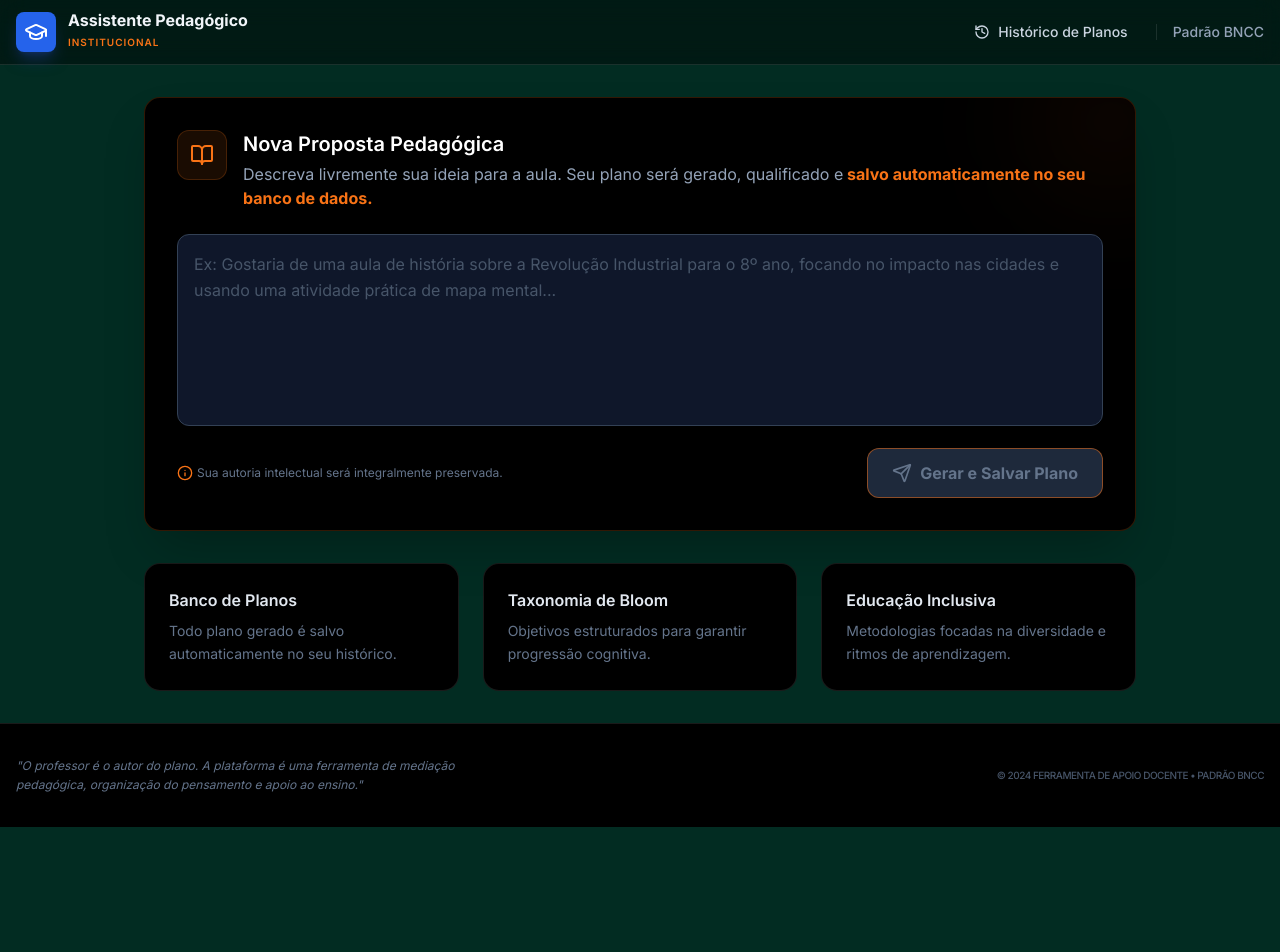
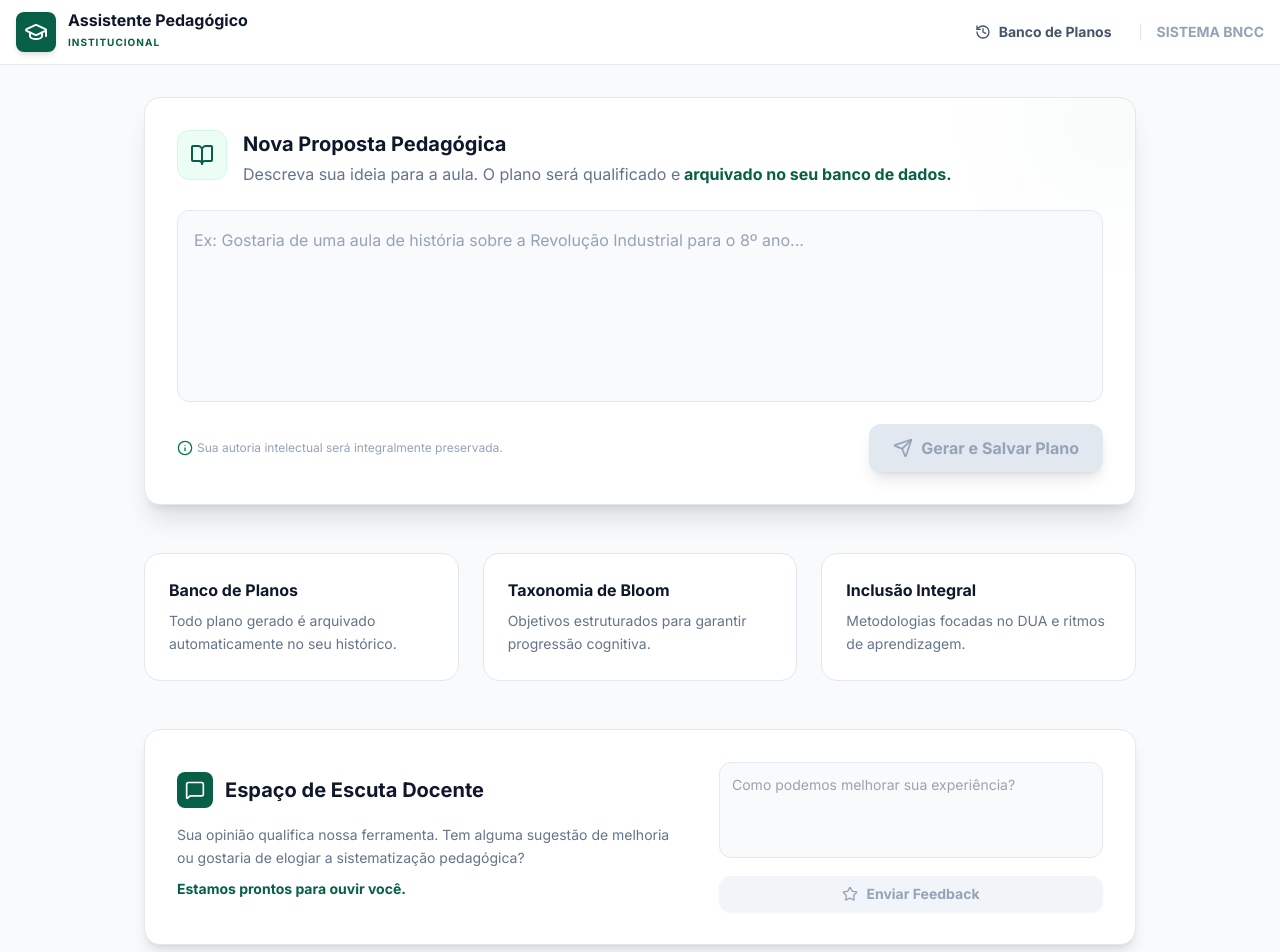
Before and after one commit to martinskati/GPP--PLANNER--Gerador-de-Planos-Pedag-gicos, a React (Vite) app: page / in a window 1280 px wide. Shown: the top 952 px of the page. Before the commit the page ends 827 px from the top, so only its background shows below. Built offline with nearby package versions, Linux system fonts and the light colour scheme.

Commit message:
segundo primmit

```diff
--- a/App.tsx
+++ b/App.tsx
@@ -7,10 +7,13 @@ import Header from './components/Header';
 import Footer from './components/Footer';
 import PlanResult from './components/PlanResult';
 import HistoryDrawer from './components/HistoryDrawer';
-import { BookOpen, Send, Loader2, Info } from 'lucide-react';
+import { BookOpen, Send, Loader2, Info, MessageSquare, Star, CheckCircle } from 'lucide-react';
 
 const App: React.FC = () => {
   const [inputText, setInputText] = useState('');
+  const [feedbackText, setFeedbackText] = useState('');
+  const [feedbackStatus, setFeedbackStatus] = useState<'idle' | 'sending' | 'success'>('idle');
+
   const [state, setState] = useState<AppState>({
     isGenerating: false,
     plan: null,
@@ -39,10 +42,7 @@ const App: React.FC = () => {
 
     try {
       const generatedPlan = await generateLessonPlan(inputText);
-
-      // Salva automaticamente no "Banco"
       storageService.savePlan(generatedPlan);
-      // Atualiza lista local imediatamente
       setHistory(storageService.getHistory());
 
       setState({
@@ -60,6 +60,19 @@ const App: React.FC = () => {
     }
   }, [inputText]);
 
+  const handleSendFeedback = (e: React.FormEvent) => {
+    e.preventDefault();
+    if (!feedbackText.trim()) return;
+
+    setFeedbackStatus('sending');
+    // Simula envio para um servidor/banco de dados
+    setTimeout(() => {
+      setFeedbackStatus('success');
+      setFeedbackText('');
+      setTimeout(() => setFeedbackStatus('idle'), 5000);
+    }, 1500);
+  };
+
   const handleReset = () => {
     setState({ isGenerating: false, plan: null, error: null, showHistory: false });
     setInputText('');
@@ -69,7 +82,7 @@ const App: React.FC = () => {
     setState(prev => ({
       ...prev,
       plan: savedPlan,
-      showHistory: false, // Fecha o drawer ao selecionar
+      showHistory: false,
       error: null
     }));
   };
@@ -82,7 +95,7 @@ const App: React.FC = () => {
   };
 
   return (
-    <div className="min-h-screen flex flex-col text-slate-100 relative">
+    <div className="min-h-screen flex flex-col text-slate-800 relative bg-slate-50">
       <Header onOpenHistory={() => setState(prev => ({ ...prev, showHistory: true }))} />
 
       <HistoryDrawer
@@ -95,20 +108,20 @@ const App: React.FC = () => {
 
       <main className="flex-grow container mx-auto px-4 py-8 max-w-5xl">
         {!state.plan ? (
-          <div className="space-y-8 animate-in fade-in duration-500">
-            {/* Card Principal - Preto com detalhes Laranja */}
-            <div className="bg-black rounded-2xl shadow-2xl border border-orange-500/20 p-6 md:p-8 relative overflow-hidden">
-              <div className="absolute top-0 right-0 w-32 h-32 bg-orange-600/10 rounded-full blur-3xl -mr-10 -mt-10 pointer-events-none"></div>
+          <div className="space-y-12 animate-in fade-in duration-500">
+            {/* Card Principal */}
+            <div className="bg-white rounded-2xl shadow-xl border border-slate-200 p-6 md:p-8 relative overflow-hidden">
+              <div className="absolute top-0 right-0 w-32 h-32 bg-emerald-900/5 rounded-full blur-3xl -mr-10 -mt-10 pointer-events-none"></div>
 
               <div className="flex items-start space-x-4 mb-6 relative z-10">
-                <div className="bg-orange-500/10 p-3 rounded-xl border border-orange-500/20">
-                  <BookOpen className="text-orange-500 w-6 h-6" />
+                <div className="bg-emerald-50 p-3 rounded-xl border border-emerald-100">
+                  <BookOpen className="text-emerald-800 w-6 h-6" />
                 </div>
                 <div>
-                  <h2 className="text-xl font-semibold text-white">Nova Proposta Pedagógica</h2>
-                  <p className="text-slate-400 mt-1">
-                    Descreva livremente sua ideia para a aula. Seu plano será gerado, qualificado e
-                    <span className="text-orange-500 font-bold"> salvo automaticamente no seu banco de dados.</span>
+                  <h2 className="text-xl font-bold text-slate-900">Nova Proposta Pedagógica</h2>
+                  <p className="text-slate-500 mt-1">
+                    Descreva sua ideia para a aula. O plano será qualificado e
+                    <span className="text-emerald-800 font-bold"> arquivado no seu banco de dados.</span>
                   </p>
                 </div>
               </div>
@@ -117,25 +130,25 @@ const App: React.FC = () => {
                 <textarea
                   value={inputText}
                   onChange={(e) => setInputText(e.target.value)}
-                  placeholder="Ex: Gostaria de uma aula de história sobre a Revolução Industrial para o 8º ano, focando no impacto nas cidades e usando uma atividade prática de mapa mental..."
-                  className="w-full h-48 p-4 rounded-xl bg-slate-900 border border-slate-700 focus:ring-2 focus:ring-orange-500 focus:border-transparent transition-all outline-none resize-none text-slate-200 placeholder-slate-600 leading-relaxed"
+                  placeholder="Ex: Gostaria de uma aula de história sobre a Revolução Industrial para o 8º ano..."
+                  className="w-full h-48 p-4 rounded-xl bg-slate-50 border border-slate-200 focus:ring-2 focus:ring-emerald-800 focus:border-transparent transition-all outline-none resize-none text-slate-800 placeholder-slate-400 leading-relaxed"
                   disabled={state.isGenerating}
                 />
 
                 <div className="flex items-center justify-between">
-                  <div className="flex items-center text-xs text-slate-500">
-                    <Info className="w-4 h-4 mr-1 text-orange-500" />
+                  <div className="flex items-center text-xs text-slate-400">
+                    <Info className="w-4 h-4 mr-1 text-emerald-700" />
                     Sua autoria intelectual será integralmente preservada.
                   </div>
                   <button
                     type="submit"
                     disabled={state.isGenerating || !inputText.trim()}
-                    className="flex items-center space-x-2 bg-orange-600 hover:bg-orange-700 disabled:bg-slate-800 disabled:text-slate-500 text-white px-6 py-3 rounded-xl font-bold transition-all shadow-lg active:scale-95 border border-orange-500/50"
+                    className="flex items-center space-x-2 bg-emerald-800 hover:bg-emerald-900 disabled:bg-slate-200 disabled:text-slate-400 text-white px-6 py-3 rounded-xl font-bold transition-all shadow-lg active:scale-95"
                   >
                     {state.isGenerating ? (
                       <>
                         <Loader2 className="w-5 h-5 animate-spin" />
-                        <span>Sistematizando e Salvando...</span>
+                        <span>Qualificando e Salvando...</span>
                       </>
                     ) : (
                       <>
@@ -149,23 +162,76 @@ const App: React.FC = () => {
             </div>
 
             {state.error && (
-              <div className="bg-red-900/30 border border-red-500/30 text-red-400 p-4 rounded-xl flex items-center">
-                <span className="font-medium">Ops!</span>
+              <div className="bg-red-50 border border-red-200 text-red-600 p-4 rounded-xl flex items-center">
+                <span className="font-bold">Erro:</span>
                 <span className="ml-2">{state.error}</span>
               </div>
             )}
 
+            {/* Features Grid */}
             <section className="grid md:grid-cols-3 gap-6">
               {[
-                { title: 'Banco de Planos', desc: 'Todo plano gerado é salvo automaticamente no seu histórico.' },
+                { title: 'Banco de Planos', desc: 'Todo plano gerado é arquivado automaticamente no seu histórico.' },
                 { title: 'Taxonomia de Bloom', desc: 'Objetivos estruturados para garantir progressão cognitiva.' },
-                { title: 'Educação Inclusiva', desc: 'Metodologias focadas na diversidade e ritmos de aprendizagem.' }
+                { title: 'Inclusão Integral', desc: 'Metodologias focadas no DUA e ritmos de aprendizagem.' }
               ].map((item, idx) => (
-                <div key={idx} className="bg-black p-6 rounded-2xl border border-white/10 hover:border-orange-500/50 transition-colors group">
-                  <h3 className="font-semibold text-slate-200 mb-2 group-hover:text-orange-400 transition-colors">{item.title}</h3>
+                <div key={idx} className="bg-white p-6 rounded-2xl border border-slate-200 hover:border-emerald-200 hover:shadow-md transition-all group">
+                  <h3 className="font-bold text-slate-900 mb-2 group-hover:text-emerald-800 transition-colors">{item.title}</h3>
                   <p className="text-sm text-slate-500 leading-relaxed">{item.desc}</p>
                 </div>
               ))}
+            </section>
+
+            {/* Seção de Feedback */}
+            <section className="bg-white rounded-2xl shadow-lg border border-slate-200 p-8 relative overflow-hidden">
+              <div className="flex flex-col md:flex-row items-center gap-8">
+                <div className="flex-1 space-y-4">
+                  <div className="flex items-center space-x-3">
+                    <div className="bg-emerald-800 p-2 rounded-lg">
+                      <MessageSquare className="text-white w-5 h-5" />
+                    </div>
+                    <h2 className="text-xl font-bold text-slate-900">Espaço de Escuta Docente</h2>
+                  </div>
+                  <p className="text-slate-500 text-sm leading-relaxed">
+                    Sua opinião qualifica nossa ferramenta. Tem alguma sugestão de melhoria ou gostaria de elogiar a sistematização pedagógica?
+                    <span className="block mt-2 font-bold text-emerald-800">Estamos prontos para ouvir você.</span>
+                  </p>
+                </div>
+
+                <div className="w-full md:w-96">
+                  {feedbackStatus === 'success' ? (
+                    <div className="bg-emerald-50 border border-emerald-100 p-6 rounded-xl text-center animate-in zoom-in duration-300">
+                      <CheckCircle className="w-10 h-10 text-emerald-800 mx-auto mb-3" />
+                      <h3 className="font-bold text-emerald-900">Obrigado pelo Feedback!</h3>
+                      <p className="text-xs text-emerald-700 mt-1">Sua contribuição é essencial para nossa evolução.</p>
+                    </div>
+                  ) : (
+                    <form onSubmit={handleSendFeedback} className="space-y-3">
+                      <textarea
+                        value={feedbackText}
+                        onChange={(e) => setFeedbackText(e.target.value)}
+                        placeholder="Como podemos melhorar sua experiência?"
+                        className="w-full h-24 p-3 rounded-xl bg-slate-50 border border-slate-200 text-sm focus:ring-2 focus:ring-emerald-800 outline-none transition-all resize-none"
+                        disabled={feedbackStatus === 'sending'}
+                      />
+                      <button
+                        type="submit"
+                        disabled={feedbackStatus === 'sending' || !feedbackText.trim()}
+                        className="w-full flex items-center justify-center space-x-2 bg-emerald-800 hover:bg-emerald-900 disabled:bg-slate-100 disabled:text-slate-400 text-white py-2 rounded-xl font-bold text-sm transition-all shadow-sm"
+                      >
+                        {feedbackStatus === 'sending' ? (
+                          <Loader2 className="w-4 h-4 animate-spin" />
+                        ) : (
+                          <>
+                            <Star className="w-4 h-4" />
+                            <span>Enviar Feedback</span>
+                          </>
+                        )}
+                      </button>
+                    </form>
+                  )}
+                </div>
+              </div>
             </section>
           </div>
         ) : (
--- a/components/Footer.tsx
+++ b/components/Footer.tsx
@@ -3,7 +3,7 @@ import React from 'react';
 
 const Footer: React.FC = () => {
   return (
-    <footer className="bg-black border-t border-white/10 py-8 no-print mt-auto">
+    <footer className="bg-slate-100 border-t border-slate-200 py-8 no-print mt-auto">
       <div className="container mx-auto px-4">
         <div className="flex flex-col md:flex-row justify-between items-center text-center md:text-left space-y-4 md:space-y-0">
           <div className="max-w-md">
@@ -11,7 +11,7 @@ const Footer: React.FC = () => {
               "O professor é o autor do plano. A plataforma é uma ferramenta de mediação pedagógica, organização do pensamento e apoio ao ensino."
             </p>
           </div>
-          <div className="text-[10px] text-slate-600 font-medium uppercase tracking-tighter">
+          <div className="text-[10px] text-slate-400 font-bold uppercase tracking-widest">
             © 2024 Ferramenta de Apoio Docente • Padrão BNCC
           </div>
         </div>
--- a/components/Header.tsx
+++ b/components/Header.tsx
@@ -8,31 +8,30 @@ interface HeaderProps {
 
 const Header: React.FC<HeaderProps> = ({ onOpenHistory }) => {
   return (
-    <header className="bg-black/40 backdrop-blur-md border-b border-white/10 sticky top-0 z-50 no-print">
+    <header className="bg-white/90 backdrop-blur-md border-b border-slate-200 sticky top-0 z-50 no-print">
       <div className="container mx-auto px-4 h-16 flex items-center justify-between">
         <div className="flex items-center space-x-3">
-          {/* Logo Azul e Branco conforme solicitado */}
-          <div className="bg-blue-600 p-2 rounded-lg shadow-lg shadow-blue-900/50">
+          <div className="bg-emerald-800 p-2 rounded-lg shadow-md">
             <GraduationCap className="text-white w-6 h-6" />
           </div>
           <div>
-            <h1 className="font-bold text-slate-100 leading-none">Assistente Pedagógico</h1>
-            <span className="text-[10px] font-semibold text-orange-500 uppercase tracking-widest">Institucional</span>
+            <h1 className="font-bold text-slate-900 leading-none">Assistente Pedagógico</h1>
+            <span className="text-[10px] font-bold text-emerald-800 uppercase tracking-widest">Institucional</span>
           </div>
         </div>
 
         <div className="flex items-center space-x-4">
           <button
             onClick={onOpenHistory}
-            className="flex items-center space-x-2 text-sm font-medium text-slate-300 hover:text-orange-400 transition-colors px-3 py-2 rounded-lg hover:bg-white/5"
+            className="flex items-center space-x-2 text-sm font-bold text-slate-600 hover:text-emerald-800 transition-colors px-3 py-2 rounded-lg hover:bg-emerald-50"
           >
             <History className="w-4 h-4" />
-            <span className="hidden md:inline">Histórico de Planos</span>
+            <span className="hidden md:inline">Banco de Planos</span>
           </button>
 
           <nav className="hidden md:flex items-center space-x-4">
-            <div className="h-4 w-[1px] bg-white/10"></div>
-            <span className="text-sm text-slate-400 font-medium">Padrão BNCC</span>
+            <div className="h-4 w-[1px] bg-slate-200"></div>
+            <span className="text-sm text-slate-400 font-bold">SISTEMA BNCC</span>
           </nav>
         </div>
       </div>
--- a/components/HistoryDrawer.tsx
+++ b/components/HistoryDrawer.tsx
@@ -38,25 +38,25 @@ const HistoryDrawer: React.FC<HistoryDrawerProps> = ({
     <div className="fixed inset-0 z-[60] flex justify-end no-print">
       {/* Overlay */}
       <div
-        className="absolute inset-0 bg-black/80 backdrop-blur-sm transition-opacity"
+        className="absolute inset-0 bg-slate-900/40 backdrop-blur-sm transition-opacity"
         onClick={onClose}
       ></div>
 
       {/* Drawer Content */}
-      <div className="relative w-full max-w-md bg-slate-950 h-full border-l border-orange-500/30 shadow-2xl flex flex-col animate-in slide-in-from-right duration-300">
+      <div className="relative w-full max-w-md bg-white h-full border-l border-slate-200 shadow-2xl flex flex-col animate-in slide-in-from-right duration-300">
 
         {/* Header */}
-        <div className="p-6 border-b border-white/10 flex items-center justify-between bg-black">
+        <div className="p-6 border-b border-slate-100 flex items-center justify-between bg-slate-50">
           <div>
-            <h2 className="text-xl font-bold text-white flex items-center gap-2">
-              <BookOpen className="w-5 h-5 text-orange-500" />
+            <h2 className="text-xl font-bold text-slate-900 flex items-center gap-2">
+              <BookOpen className="w-5 h-5 text-emerald-800" />
               Banco de Planos
             </h2>
-            <p className="text-xs text-slate-400 mt-1">Seu histórico de produções</p>
+            <p className="text-xs text-slate-500 mt-1 font-bold">Produções Qualificadas</p>
           </div>
           <button
             onClick={onClose}
-            className="p-2 hover:bg-white/10 rounded-full transition-colors text-slate-400 hover:text-white"
+            className="p-2 hover:bg-emerald-50 rounded-full transition-colors text-slate-400 hover:text-emerald-900"
           >
             <X className="w-5 h-5" />
           </button>
@@ -66,44 +66,36 @@ const HistoryDrawer: React.FC<HistoryDrawerProps> = ({
         <div className="flex-1 overflow-y-auto p-4 space-y-4">
           {history.length === 0 ? (
             <div className="text-center py-12 px-6">
-              <div className="bg-slate-900/50 rounded-full w-16 h-16 flex items-center justify-center mx-auto mb-4 border border-white/5">
-                <Clock className="w-8 h-8 text-slate-600" />
-              </div>
-              <h3 className="text-slate-300 font-medium">Nenhum plano salvo</h3>
-              <p className="text-slate-500 text-sm mt-2">
-                Os planos gerados aparecerão automaticamente aqui para consulta futura.
-              </p>
+              <Clock className="w-12 h-12 text-slate-200 mx-auto mb-4" />
+              <h3 className="text-slate-900 font-bold">Sem registros</h3>
+              <p className="text-slate-500 text-sm mt-2">Os planos gerados aparecerão automaticamente aqui.</p>
             </div>
           ) : (
             history.map((plan) => (
               <div
                 key={plan.id}
-                className="bg-black border border-white/10 rounded-xl p-4 hover:border-orange-500/50 transition-all group relative overflow-hidden"
+                className="bg-white border border-slate-200 rounded-xl p-4 hover:border-emerald-800/30 hover:shadow-md transition-all group relative"
               >
                 <div
                   className="cursor-pointer"
                   onClick={() => onSelectPlan(plan)}
                 >
                   <div className="flex justify-between items-start mb-2">
-                    <span className="text-[10px] font-bold text-orange-500 bg-orange-500/10 px-2 py-1 rounded-full border border-orange-500/20 truncate max-w-[150px]">
+                    <span className="text-[9px] font-black text-emerald-900 bg-emerald-50 px-2 py-1 rounded-full border border-emerald-100 uppercase tracking-widest">
                       {plan.discipline}
                     </span>
-                    <span className="text-[10px] text-slate-500 flex items-center gap-1 shrink-0">
+                    <span className="text-[10px] text-slate-400 font-bold flex items-center gap-1">
                       <Calendar className="w-3 h-3" />
                       {formatDate(plan.createdAt)}
                     </span>
                   </div>
 
-                  <h3 className="text-slate-200 font-semibold text-sm line-clamp-2 mb-2 group-hover:text-white transition-colors">
+                  <h3 className="text-slate-900 font-bold text-sm line-clamp-2 mb-2 group-hover:text-emerald-800 transition-colors">
                     {plan.content}
                   </h3>
 
-                  <p className="text-xs text-slate-500 line-clamp-2 mb-3">
-                    {plan.methodology}
-                  </p>
-
-                  <div className="flex items-center text-xs text-orange-400 font-medium">
-                    Ver plano completo <ChevronRight className="w-3 h-3 ml-1" />
+                  <div className="flex items-center text-xs text-emerald-800 font-bold">
+                    Recuperar Plano <ChevronRight className="w-3 h-3 ml-1" />
                   </div>
                 </div>
 
@@ -112,8 +104,7 @@ const HistoryDrawer: React.FC<HistoryDrawerProps> = ({
                     e.stopPropagation();
                     onDeletePlan(plan.id);
                   }}
-                  className="absolute bottom-3 right-3 p-2 text-slate-600 hover:text-red-400 hover:bg-red-400/10 rounded-lg transition-colors z-10"
-                  title="Excluir do histórico"
+                  className="absolute bottom-3 right-3 p-2 text-slate-300 hover:text-red-600 hover:bg-red-50 rounded-lg transition-colors"
                 >
                   <Trash2 className="w-4 h-4" />
                 </button>
@@ -122,9 +113,8 @@ const HistoryDrawer: React.FC<HistoryDrawerProps> = ({
           )}
         </div>
 
-        {/* Footer info */}
-        <div className="p-4 bg-black border-t border-white/10 text-[10px] text-center text-slate-600">
-          Armazenamento local seguro no seu dispositivo.
+        <div className="p-4 bg-slate-50 border-t border-slate-100 text-[10px] text-center text-slate-400 font-bold tracking-widest uppercase">
+          Base de Conhecimento Individual
         </div>
       </div>
     </div>
--- a/index.html
+++ b/index.html
@@ -10,7 +10,7 @@
     <style>
         body {
             font-family: 'Inter', sans-serif;
-            background-color: #022c22; /* emerald-950 */
+            background-color: #f8fafc; /* slate-50 */
         }
         @media print {
             .no-print {
```
Also changed, not shown: components/PlanResult.tsx (+62 -88 lines).
